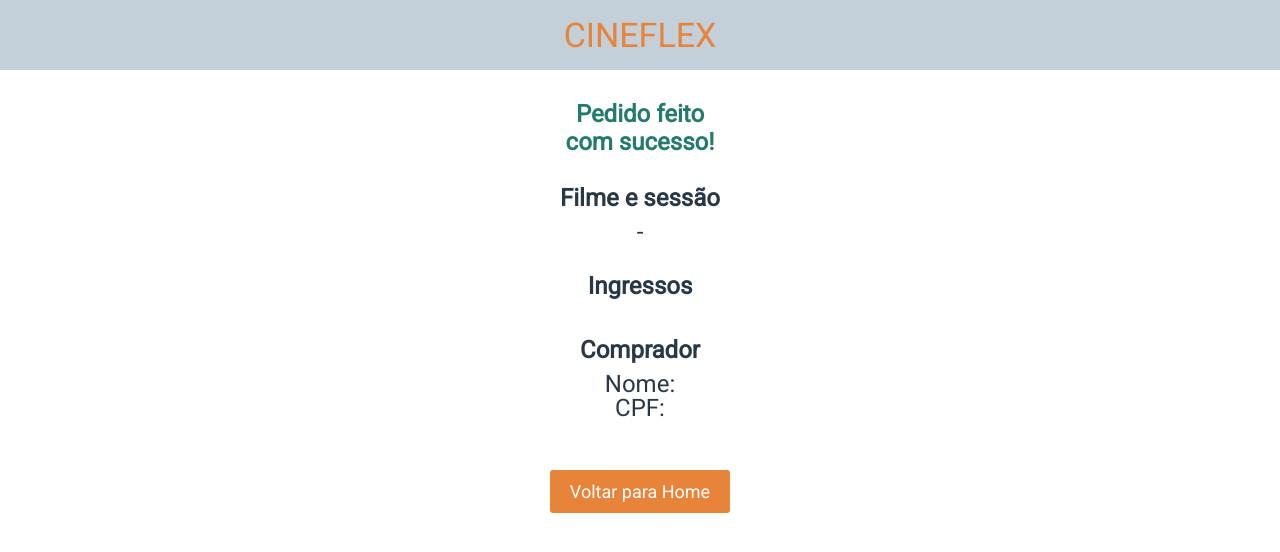
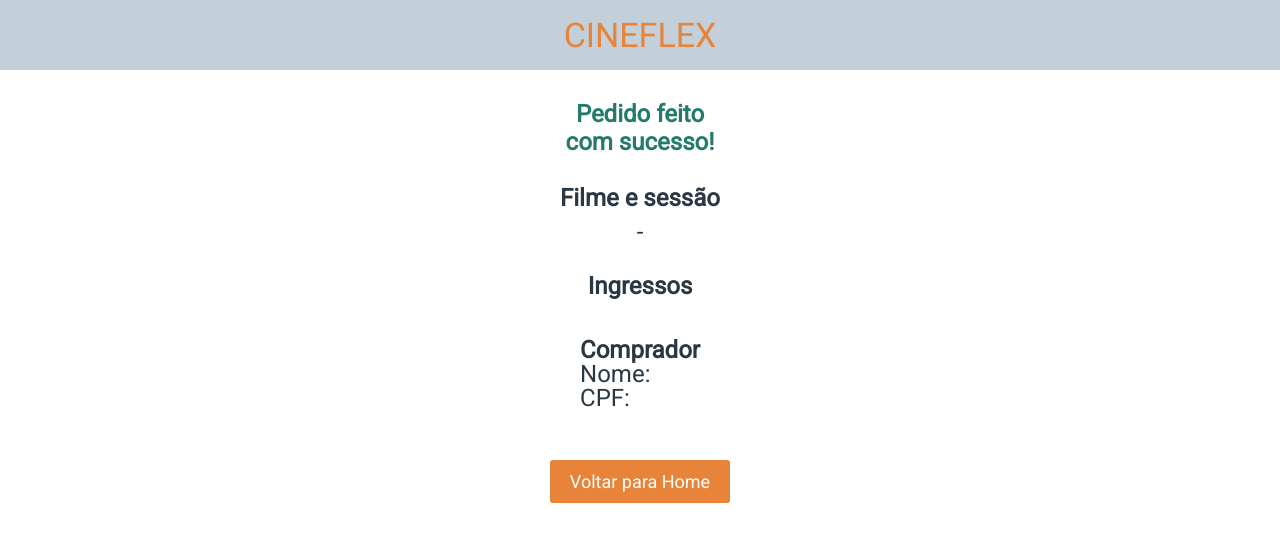
Before and after one commit to vinisi12363/projeto10-Grupo-Cine, a React (Create React App) app: page /sucesso in a window 1280 px wide. Shown: the top 552 px of the page. Built offline with nearby package versions, Linux system fonts and the light colour scheme.

Commit message:
adding masks in labels : name and CPF

```diff
--- a/src/pages/SuccessPage/SuccessPage.js
+++ b/src/pages/SuccessPage/SuccessPage.js
@@ -28,10 +28,13 @@ export default function SuccessPage({filmeSessao,userData, ingressos, setFilmeSe
 
             </TextContainer>
 
-            <TextContainer data-test="clients-info">
-                <strong><p>Comprador</p></strong>
-                <p>{`Nome: ${userData.name}`}</p>
-                <p>{`CPF: ${userData.cpf}`}</p>
+            <TextContainer >
+                <div data-test="clients-info">
+                    <strong><p>Comprador</p></strong>
+                    <p>{`Nome: ${userData.name}`}</p>
+                    <p>{`CPF: ${userData.cpf}`}</p>
+                </div>
+
             </TextContainer>
 
                 <button  data-test="go-home-btn" onClick={()=>returnHome()}>Voltar para Home</button>
```
